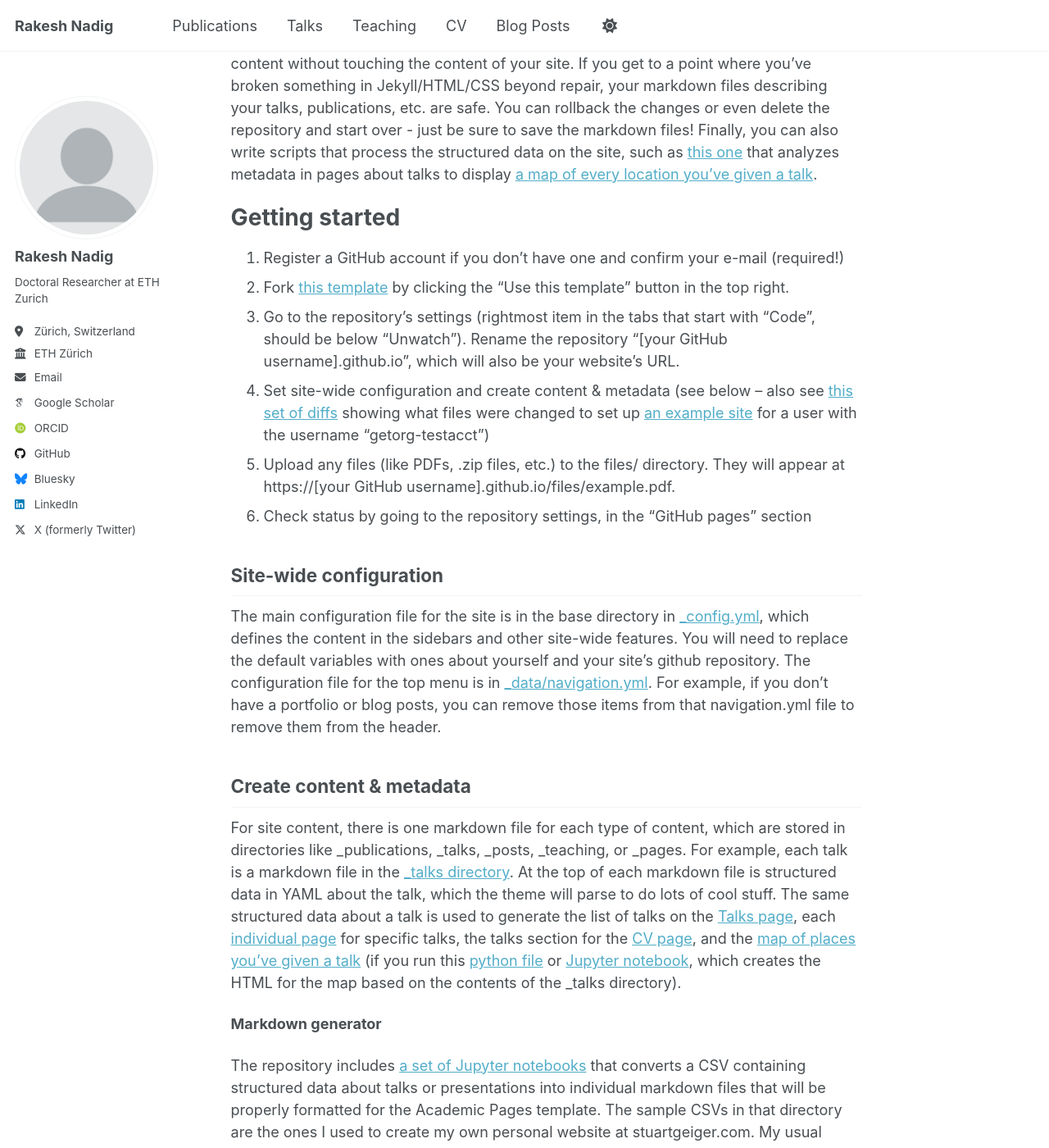
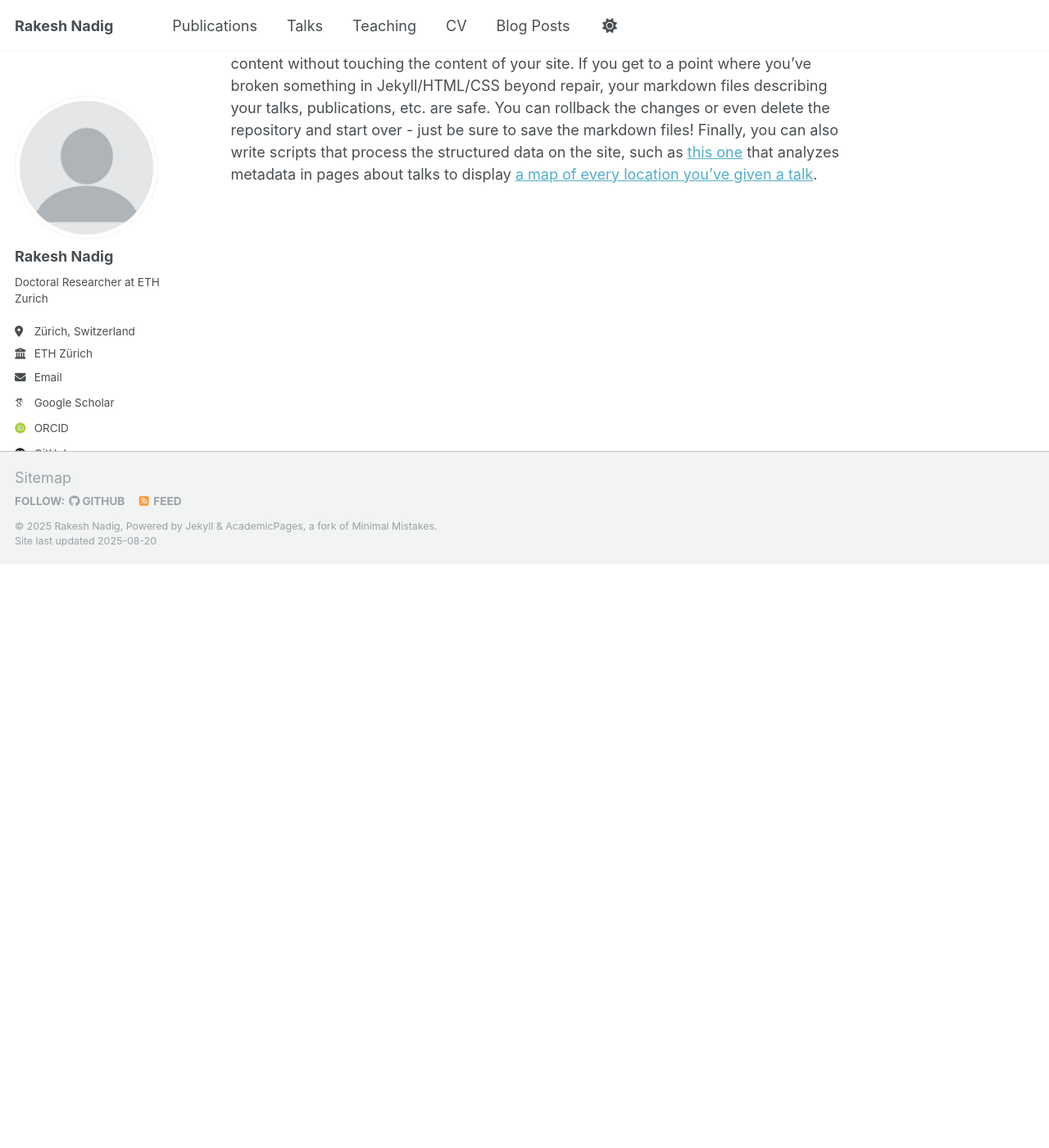
Before and after one commit to rakeshnadig/rakeshnadig.github.io, a Jekyll site: the page built from _pages/about.md, in a window 1280 px wide and 1400 px high, scrolled down 712 px. Shown: the whole window at 82% size. Built offline with Jekyll 4.4.1, drawn with Linux system fonts in a browser that asks for light colours; some web fonts are replaced; some of the changed text lies outside the part shown.

Commit message:
updating the main page
main page updates

```diff
--- a/_pages/about.md
+++ b/_pages/about.md
@@ -1,6 +1,6 @@
 ---
 permalink: /
-title: "rakeshnadig.github.io"
+title: "About"
 author_profile: true
 redirect_from:
   - /about/
@@ -14,36 +14,3 @@
 Like many other Jekyll-based GitHub Pages templates, Academic Pages makes you separate the website's content from its form. The content & metadata of your website are in structured markdown files, while various other files constitute the theme, specifying how to transform that content & metadata into HTML pages. You keep these various markdown (.md), YAML (.yml), HTML, and CSS files in a public GitHub repository. Each time you commit and push an update to the repository, the [GitHub pages](https://pages.github.com/) service creates static HTML pages based on these files, which are hosted on GitHub's servers free of charge.
 
 Many of the features of dynamic content management systems (like Wordpress) can be achieved in this fashion, using a fraction of the computational resources and with far less vulnerability to hacking and DDoSing. You can also modify the theme to your heart's content without touching the content of your site. If you get to a point where you've broken something in Jekyll/HTML/CSS beyond repair, your markdown files describing your talks, publications, etc. are safe. You can rollback the changes or even delete the repository and start over - just be sure to save the markdown files! Finally, you can also write scripts that process the structured data on the site, such as [this one](https://github.com/academicpages/academicpages.github.io/blob/master/talkmap.ipynb) that analyzes metadata in pages about talks to display [a map of every location you've given a talk](https://academicpages.github.io/talkmap.html).
-
-Getting started
-======
-1. Register a GitHub account if you don't have one and confirm your e-mail (required!)
-1. Fork [this template](https://github.com/academicpages/academicpages.github.io) by clicking the "Use this template" button in the top right.
-1. Go to the repository's settings (rightmost item in the tabs that start with "Code", should be below "Unwatch"). Rename the repository "[your GitHub username].github.io", which will also be your website's URL.
-1. Set site-wide configuration and create content & metadata (see below -- also see [this set of diffs](http://archive.is/3TPas) showing what files were changed to set up [an example site](https://getorg-testacct.github.io) for a user with the username "getorg-testacct")
-1. Upload any files (like PDFs, .zip files, etc.) to the files/ directory. They will appear at https://[your GitHub username].github.io/files/example.pdf.
-1. Check status by going to the repository settings, in the "GitHub pages" section
-
-Site-wide configuration
-------
-The main configuration file for the site is in the base directory in [_config.yml](https://github.com/academicpages/academicpages.github.io/blob/master/_config.yml), which defines the content in the sidebars and other site-wide features. You will need to replace the default variables with ones about yourself and your site's github repository. The configuration file for the top menu is in [_data/navigation.yml](https://github.com/academicpages/academicpages.github.io/blob/master/_data/navigation.yml). For example, if you don't have a portfolio or blog posts, you can remove those items from that navigation.yml file to remove them from the header.
-
-Create content & metadata
-------
-For site content, there is one markdown file for each type of content, which are stored in directories like _publications, _talks, _posts, _teaching, or _pages. For example, each talk is a markdown file in the [_talks directory](https://github.com/academicpages/academicpages.github.io/tree/master/_talks). At the top of each markdown file is structured data in YAML about the talk, which the theme will parse to do lots of cool stuff. The same structured data about a talk is used to generate the list of talks on the [Talks page](https://academicpages.github.io/talks), each [individual page](https://academicpages.github.io/talks/2012-03-01-talk-1) for specific talks, the talks section for the [CV page](https://academicpages.github.io/cv), and the [map of places you've given a talk](https://academicpages.github.io/talkmap.html) (if you run this [python file](https://github.com/academicpages/academicpages.github.io/blob/master/talkmap.py) or [Jupyter notebook](https://github.com/academicpages/academicpages.github.io/blob/master/talkmap.ipynb), which creates the HTML for the map based on the contents of the _talks directory).
-
-**Markdown generator**
-
-The repository includes [a set of Jupyter notebooks](https://github.com/academicpages/academicpages.github.io/tree/master/markdown_generator
-) that converts a CSV containing structured data about talks or presentations into individual markdown files that will be properly formatted for the Academic Pages template. The sample CSVs in that directory are the ones I used to create my own personal website at stuartgeiger.com. My usual workflow is that I keep a spreadsheet of my publications and talks, then run the code in these notebooks to generate the markdown files, then commit and push them to the GitHub repository.
-
-How to edit your site's GitHub repository
-------
-Many people use a git client to create files on their local computer and then push them to GitHub's servers. If you are not familiar with git, you can directly edit these configuration and markdown files directly in the github.com interface. Navigate to a file (like [this one](https://github.com/academicpages/academicpages.github.io/blob/master/_talks/2012-03-01-talk-1.md) and click the pencil icon in the top right of the content preview (to the right of the "Raw | Blame | History" buttons). You can delete a file by clicking the trashcan icon to the right of the pencil icon. You can also create new files or upload files by navigating to a directory and clicking the "Create new file" or "Upload files" buttons.
-
-Example: editing a markdown file for a talk
-![Editing a markdown file for a talk](/images/editing-talk.png)
-
-For more info
-------
-More info about configuring Academic Pages can be found in [the guide](https://academicpages.github.io/markdown/), the [growing wiki](https://github.com/academicpages/academicpages.github.io/wiki), and you can always [ask a question on GitHub](https://github.com/academicpages/academicpages.github.io/discussions). The [guides for the Minimal Mistakes theme](https://mmistakes.github.io/minimal-mistakes/docs/configuration/) (which this theme was forked from) might also be helpful.
```
